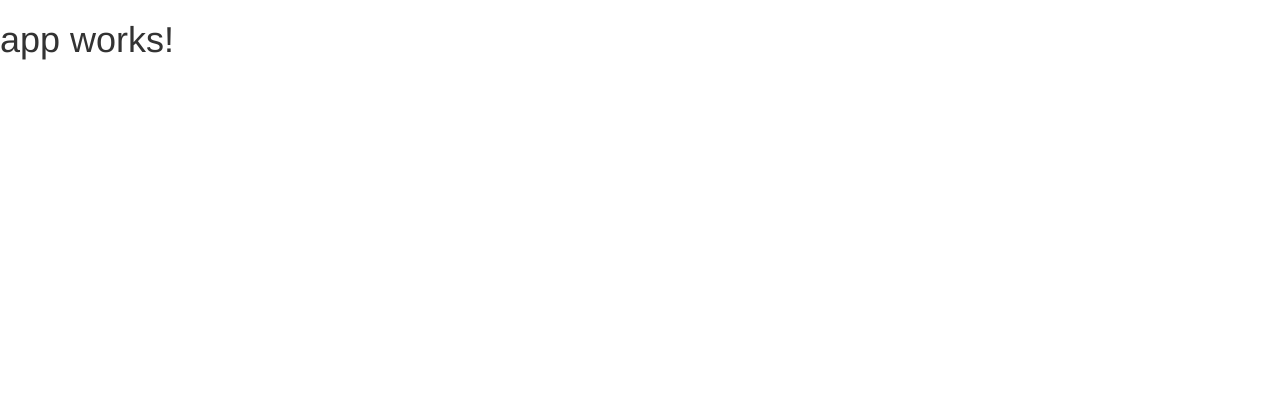
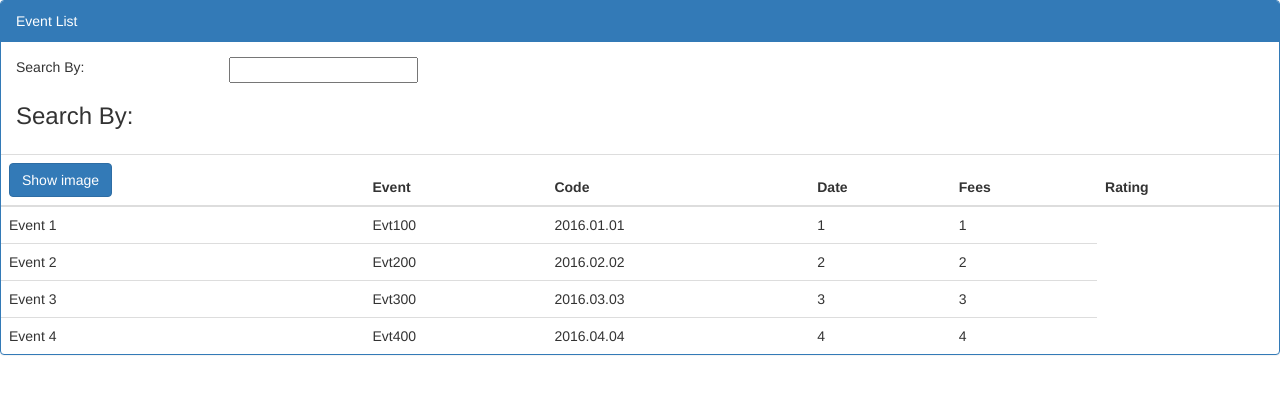
Before and after one commit to ezhilangunasekaran/eventlisting, an Angular app: page / in a window 1280 px wide. Shown: the top 394 px of the page. Built offline with nearby package versions, Linux system fonts and the light colour scheme.

Commit message:
added mock compoent to test event listing

```diff
--- a/src/app/app.component.ts
+++ b/src/app/app.component.ts
@@ -1,10 +1,12 @@
 import { Component } from '@angular/core';
+import { EventListComponent } from './events/event-list/event-list.component';
 
 @Component({
   selector: 'app-root',
-  templateUrl: './app.component.html',
-  styleUrls: ['./app.component.css']
+  template: `<div>
+  <event-list></event-list>
+  </div>`
 })
 export class AppComponent {
-  title:string = 'app works!';
+
 }
--- a/src/app/events/event-list/event-list.component.html
+++ b/src/app/events/event-list/event-list.component.html
@@ -1,7 +1,7 @@
 
 <div class="panel panel-primary">
   <div class="panel-heading">
-    Event List
+    {{pageTitle}}
   </div>
   <!-- search results -->
   <div class="panel-body">
@@ -19,7 +19,7 @@
   </div>
 
   <div class="table-responsive">
-    <table class="table">
+    <table class="table" *ngIf='events && events.length'>
       <thead>
       <tr>
         <th><button class="btn btn-primary">Show image</button></th>
@@ -29,9 +29,16 @@
         <th>Fees</th>
         <th>Rating</th>
       </tr>
+
       </thead>
       <tbody>
-
+      <tr *ngFor='let event of events'>
+        <td>{{event.name}}</td>
+        <td>{{event.code}}</td>
+        <td>{{event.date}}</td>
+        <td>{{event.fee}}</td>
+        <td>{{event.rating}}</td>
+      </tr>
       </tbody>
     </table>
   </div>
--- a/src/app/events/event-list/event-list.component.ts
+++ b/src/app/events/event-list/event-list.component.ts
@@ -1,7 +1,7 @@
 import { Component, OnInit } from '@angular/core';
 
 @Component({
-  selector: 'app-event-list',
+  selector: 'event-list',
   templateUrl: 'event-list.component.html',
   styleUrls: ['event-list.component.css']
 })
@@ -11,5 +11,86 @@ export class EventListComponent implements OnInit {
 
   ngOnInit() {
   }
-
+  pageTitle:string = 'Event List';
+  events: any[] = [  {
+    "name": "Event 1",
+    "code": "Evt100",
+    "description": "The first event",
+    "date": "2016.01.01",
+    "time": "1:00 PM",
+    "duration": "1 Hour",
+    "fee": 1,
+    "rating": 1,
+    "imageUrl" : "https://openclipart.org/image/300px/svg_to_png/193230/Tux-at-the-Beach-by-Merlin2525.png",
+    "location": {
+      "streetAddr": "101 Main St.",
+      "city": "Los Angeles",
+      "state": "CA",
+      "zip": "87885",
+      "lon": 0,
+      "lat": 0
+    },
+    "capacity": 100
+  },
+    {
+      "name": "Event 2",
+      "code": "Evt200",
+      "description": "The second event",
+      "date": "2016.02.02",
+      "time": "2:00 PM",
+      "duration": "2 Hours",
+      "fee": 2,
+      "rating": 2,
+      "imageUrl" : "https://openclipart.org/image/300px/svg_to_png/221228/Ice-Cream-Beach.png",
+      "location": {
+        "streetAddr": "202 Main St.",
+        "city": "Los Angeles",
+        "state": "CA",
+        "zip": "87885",
+        "lon": 0,
+        "lat": 0
+      },
+      "capacity": 200
+    },
+    {
+      "name": "Event 3",
+      "code": "Evt300",
+      "description": "The third event",
+      "date": "2016.03.03",
+      "time": "3:00 PM",
+      "duration": "3 Hours",
+      "fee": 3,
+      "rating": 3,
+      "imageUrl" : "https://openclipart.org/image/300px/svg_to_png/216716/plage-1-REMIX.png",
+      "location": {
+        "streetAddr": "303 Main St.",
+        "city": "Los Angeles",
+        "state": "CA",
+        "zip": "87885",
+        "lon": 0,
+        "lat": 0
+      },
+      "capacity": 300
+    },
+    {
+      "name": "Event 4",
+      "code": "Evt400",
+      "description": "The fourth event",
+      "date": "2016.04.04",
+      "time": "4:00 PM",
+      "duration": "4 Hours",
+      "fee": 4,
+      "rating": 4,
+      "imageUrl" : "https://openclipart.org/image/300px/svg_to_png/5351/addon-sandcastle-2.png",
+      "location": {
+        "streetAddr": "404 Main St.",
+        "city": "Los Angeles",
+        "state": "CA",
+        "zip": "87885",
+        "lon": 0,
+        "lat": 0
+      },
+      "capacity": 400
+    }
+  ];
 }
```
